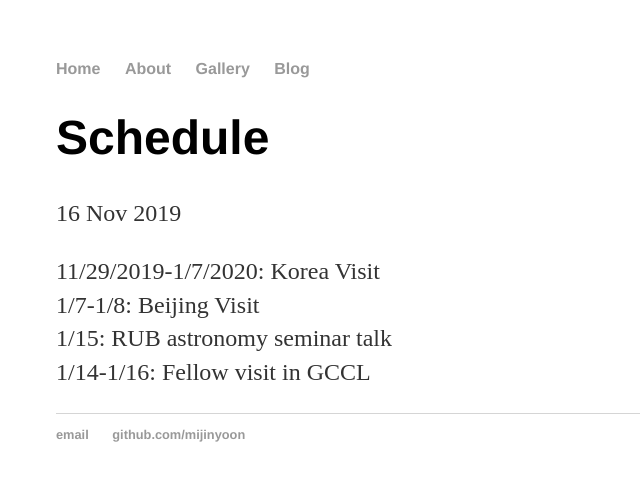
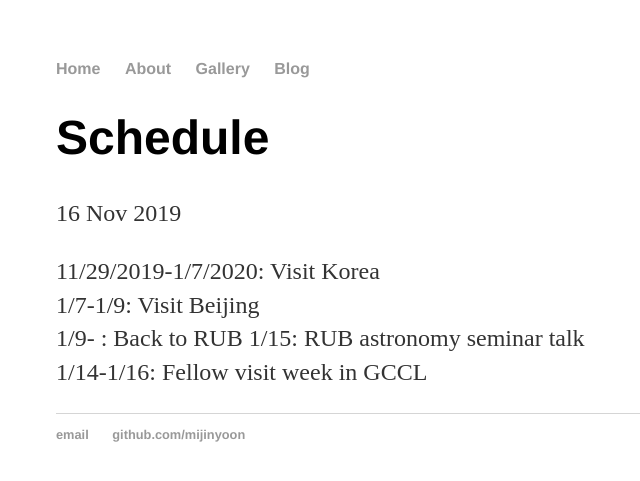
Before and after one commit to mijinyoon/mijinyoon.github.io, a Jekyll site: the page built from _posts/2019-11-16-Schedule.md, in a window 1280 px wide. Shown: the top 481 px of the page, without its empty margins (136-776 px from the left). Built offline with Jekyll 4.4.1, drawn with Linux system fonts in a browser that asks for light colours.

Commit message:
Update 2019-11-16-Schedule.md

```diff
--- a/_posts/2019-11-16-Schedule.md
+++ b/_posts/2019-11-16-Schedule.md
@@ -3,7 +3,8 @@ layout: post
 title: "Schedule"
 date: 2019-11-16
 ---
-11/29/2019-1/7/2020: Korea Visit <br />
-1/7-1/8: Beijing Visit <br />
+11/29/2019-1/7/2020: Visit Korea <br />
+1/7-1/9: Visit Beijing <br />
+1/9- : Back to RUB
 1/15: RUB astronomy seminar talk <br />
-1/14-1/16: Fellow visit in GCCL
+1/14-1/16: Fellow visit week in GCCL
```
